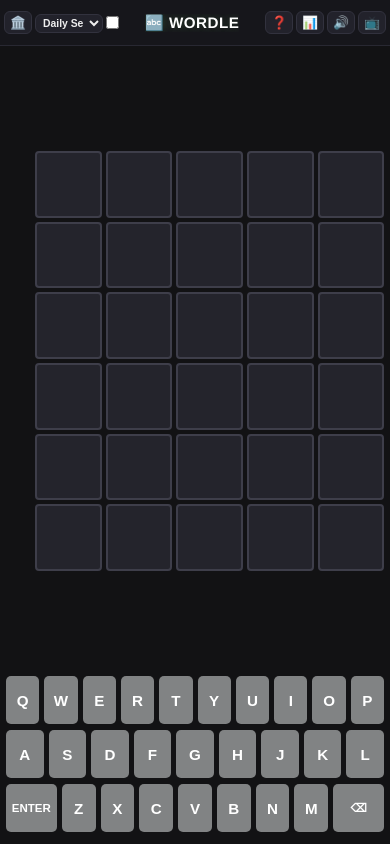
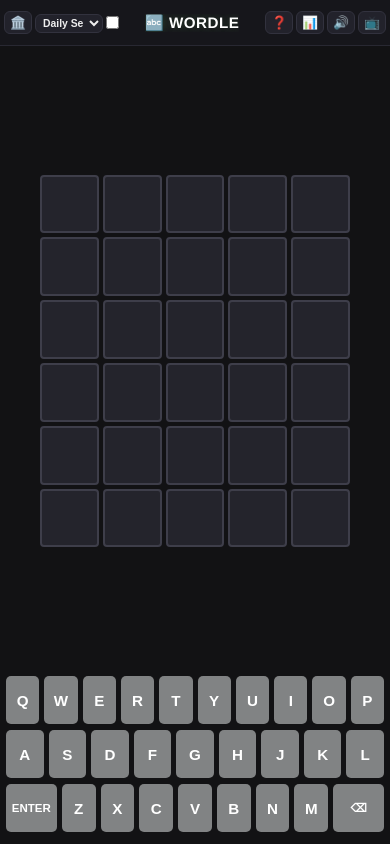
Before and after one commit to RPDevs-Builds/games, a plain HTML site: page wordle/index.html in a window 390 px wide. Drawn offline with Linux system fonts and the light colour scheme.

Commit message:
fix(wordle): center letter input grid and ensure symmetrical aspect-ratio box layout

```diff
--- a/wordle/style.css
+++ b/wordle/style.css
@@ -189,10 +189,12 @@ body {
   display: grid;
   grid-template-rows: repeat(6, 1fr);
   gap: 6px;
-  width: 100%;
-  max-width: 350px;
-  height: 100%;
+  width: 330px;
+  max-width: calc(100% - 16px);
+  aspect-ratio: 5 / 6;
+  height: auto;
   max-height: 420px;
+  margin: 0 auto;
   perspective: 1000px;
 }
 
@@ -200,6 +202,7 @@ body {
   display: grid;
   grid-template-columns: repeat(5, 1fr);
   gap: 6px;
+  width: 100%;
 }
 
 .grid-row.shake {
@@ -617,7 +620,7 @@ body {
   .toggle-wrap .toggle-label {
     display: none;
   }
-  .grid-container { max-width: 320px; gap: 4px; }
+  .grid-container { width: 310px; max-width: calc(100% - 12px); gap: 4px; }
   .grid-row { gap: 4px; }
   .tile { font-size: 1.5rem; }
   .key-btn { height: 48px; font-size: 0.95rem; }
```
Also changed, not shown: 2 other files.
